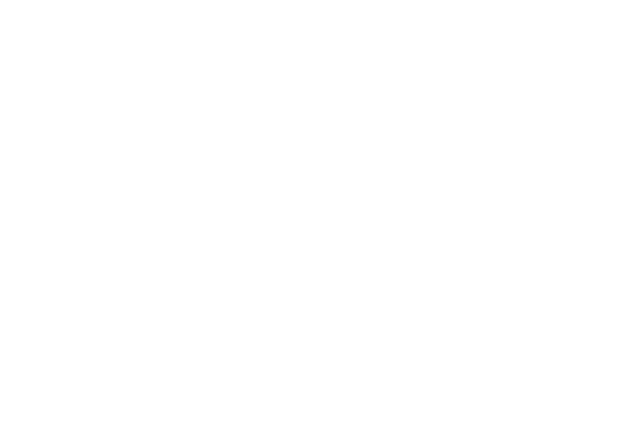
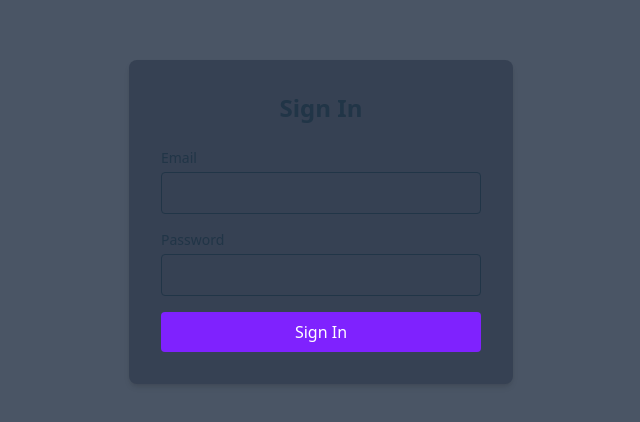
Before and after one commit to enj657/cat-tracker, a React (Vite) app in the folder frontend/: page /login in a window 1280 px wide. Before the commit this address had no page. Shown: the part 178-600 px from the top of the page, without its empty margins (319-959 px from the left). Built offline with nearby package versions, Linux system fonts and the light colour scheme; no server answers.

Commit message:
Add authentication context, login page, and protected routes

```diff
--- a/frontend/src/App.tsx
+++ b/frontend/src/App.tsx
@@ -1,16 +1,22 @@
 import { BrowserRouter, Routes, Route } from "react-router-dom";
+import { AuthProvider } from "./contexts/AuthContext";
+import ProtectedRoute from "./components/ProtectedRoute";
 import Dashboard from "./pages/Dashboard";
 import AddCatForm from "./components/AddCatForm";
 import CatDetails from "./pages/CatDetails";
+import Login from "./pages/Login";
 
 export default function App() {
   return (
-    <BrowserRouter>
-      <Routes>
-        <Route path="/" element={<Dashboard />} />
-        <Route path="/add-cat" element={<AddCatForm onCatSave={() => {}} />} />
-        <Route path="/cats/:id" element={<CatDetails />} />
-      </Routes>
-    </BrowserRouter>
+    <AuthProvider>
+      <BrowserRouter>
+        <Routes>
+          <Route path="/login" element={<Login />} />
+          <Route path="/" element={<ProtectedRoute><Dashboard /></ProtectedRoute>} />
+          <Route path="/add-cat" element={<ProtectedRoute><AddCatForm onCatSave={() => {}} /></ProtectedRoute>} />
+          <Route path="/cats/:id" element={<ProtectedRoute><CatDetails /></ProtectedRoute>} />
+        </Routes>
+      </BrowserRouter>
+    </AuthProvider>
   );
 }
--- /dev/null
+++ b/frontend/src/components/ProtectedRoute.tsx
@@ -0,0 +1,16 @@
+import { Navigate } from 'react-router-dom';
+import { useAuth } from '../contexts/AuthContext';
+
+export default function ProtectedRoute({ children }: { children: React.ReactNode }) {
+  const { user, loading } = useAuth();
+
+  if (loading) {
+    return <div className="min-h-screen flex items-center justify-center">Loading...</div>;
+  }
+
+  if (!user) {
+    return <Navigate to="/login" replace />;
+  }
+
+  return <>{children}</>;
+}
--- /dev/null
+++ b/frontend/src/contexts/AuthContext.tsx
@@ -0,0 +1,102 @@
+/* eslint-disable react-refresh/only-export-components */
+import { createContext, useContext, useState, useEffect, type ReactNode } from 'react';
+
+interface User {
+  id: number;
+  email: string;
+  name: string;
+  household_id: number;
+}
+
+interface AuthContextType {
+  user: User | null;
+  loading: boolean;
+  login: (email: string, password: string) => Promise<void>;
+  signup: (email: string, password: string, name: string, household_id: number) => Promise<void>;
+  logout: () => Promise<void>;
+}
+
+const AuthContext = createContext<AuthContextType | undefined>(undefined);
+
+export function AuthProvider({ children }: { children: ReactNode }) {
+  const [user, setUser] = useState<User | null>(null);
+  const [loading, setLoading] = useState(true);
+
+  // Check if user is already logged in on mount
+  useEffect(() => {
+    checkAuth();
+  }, []);
+
+  const checkAuth = async () => {
+    try {
+      const res = await fetch('http://localhost:3000/users/current', {
+        credentials: 'include',
+      });
+      if (res.ok) {
+        const data = await res.json();
+        setUser(data.user);
+      }
+    } catch (error) {
+      console.error('Auth check failed:', error);
+    } finally {
+      setLoading(false);
+    }
+  };
+
+  const login = async (email: string, password: string) => {
+    const res = await fetch('http://localhost:3000/users/sign_in', {
+      method: 'POST',
+      headers: { 'Content-Type': 'application/json' },
+      credentials: 'include',
+      body: JSON.stringify({ user: { email, password } }),
+    });
+
+    if (!res.ok) {
+      throw new Error('Login failed');
+    }
+
+    const data = await res.json();
+    setUser(data.user);
+  };
+
+  const signup = async (email: string, password: string, name: string, household_id: number) => {
+    const res = await fetch('http://localhost:3000/users', {
+      method: 'POST',
+      headers: { 'Content-Type': 'application/json' },
+      credentials: 'include',
+      body: JSON.stringify({
+        user: { email, password, password_confirmation: password, name, household_id }
+      }),
+    });
+
+    if (!res.ok) {
+      const data = await res.json();
+      throw new Error(data.errors?.join(', ') || 'Signup failed');
+    }
+
+    const data = await res.json();
+    setUser(data.user);
+  };
+
+  const logout = async () => {
+    await fetch('http://localhost:3000/users/sign_out', {
+      method: 'DELETE',
+      credentials: 'include',
+    });
+    setUser(null);
+  };
+
+  return (
+    <AuthContext.Provider value={{ user, loading, login, signup, logout }}>
+      {children}
+    </AuthContext.Provider>
+  );
+}
+
+export function useAuth() {
+  const context = useContext(AuthContext);
+  if (!context) {
+    throw new Error('useAuth must be used within AuthProvider');
+  }
+  return context;
+}
--- /dev/null
+++ b/frontend/src/pages/Login.tsx
@@ -0,0 +1,68 @@
+import { useState } from 'react';
+import { useNavigate } from 'react-router-dom';
+import { useAuth } from '../contexts/AuthContext';
+
+export default function Login() {
+  const [email, setEmail] = useState('');
+  const [password, setPassword] = useState('');
+  const [error, setError] = useState('');
+  const { login } = useAuth();
+  const navigate = useNavigate();
+
+  const handleSubmit = async (e: React.FormEvent) => {
+  e.preventDefault();
+  setError('');
+
+  try {
+    await login(email, password);
+    navigate('/');
+  } catch (err) {
+    setError(err instanceof Error ? err.message : 'Invalid email or password');
+  }
+};
+
+  return (
+    <div className="min-h-screen flex items-center justify-center bg-gray-600">
+      <div className="bg-gray-700 p-8 rounded-lg shadow-md w-96">
+        <h2 className="text-2xl font-bold mb-6 text-center">Sign In</h2>
+
+        {error && (
+          <div className="bg-red-100 text-red-700 p-3 rounded mb-4">
+            {error}
+          </div>
+        )}
+
+        <form onSubmit={handleSubmit} className="space-y-4">
+          <div>
+            <label className="block text-sm font-medium mb-1">Email</label>
+            <input
+              type="email"
+              value={email}
+              onChange={(e) => setEmail(e.target.value)}
+              className="w-full p-2 border rounded focus:outline-none focus:ring-2 focus:ring-violet-500"
+              required
+            />
+          </div>
+
+          <div>
+            <label className="block text-sm font-medium mb-1">Password</label>
+            <input
+              type="password"
+              value={password}
+              onChange={(e) => setPassword(e.target.value)}
+              className="w-full p-2 border rounded focus:outline-none focus:ring-2 focus:ring-violet-500"
+              required
+            />
+          </div>
+
+          <button
+            type="submit"
+            className="w-full bg-violet-600 text-white py-2 rounded hover:bg-violet-700"
+          >
+            Sign In
+          </button>
+        </form>
+      </div>
+    </div>
+  );
+}
```
